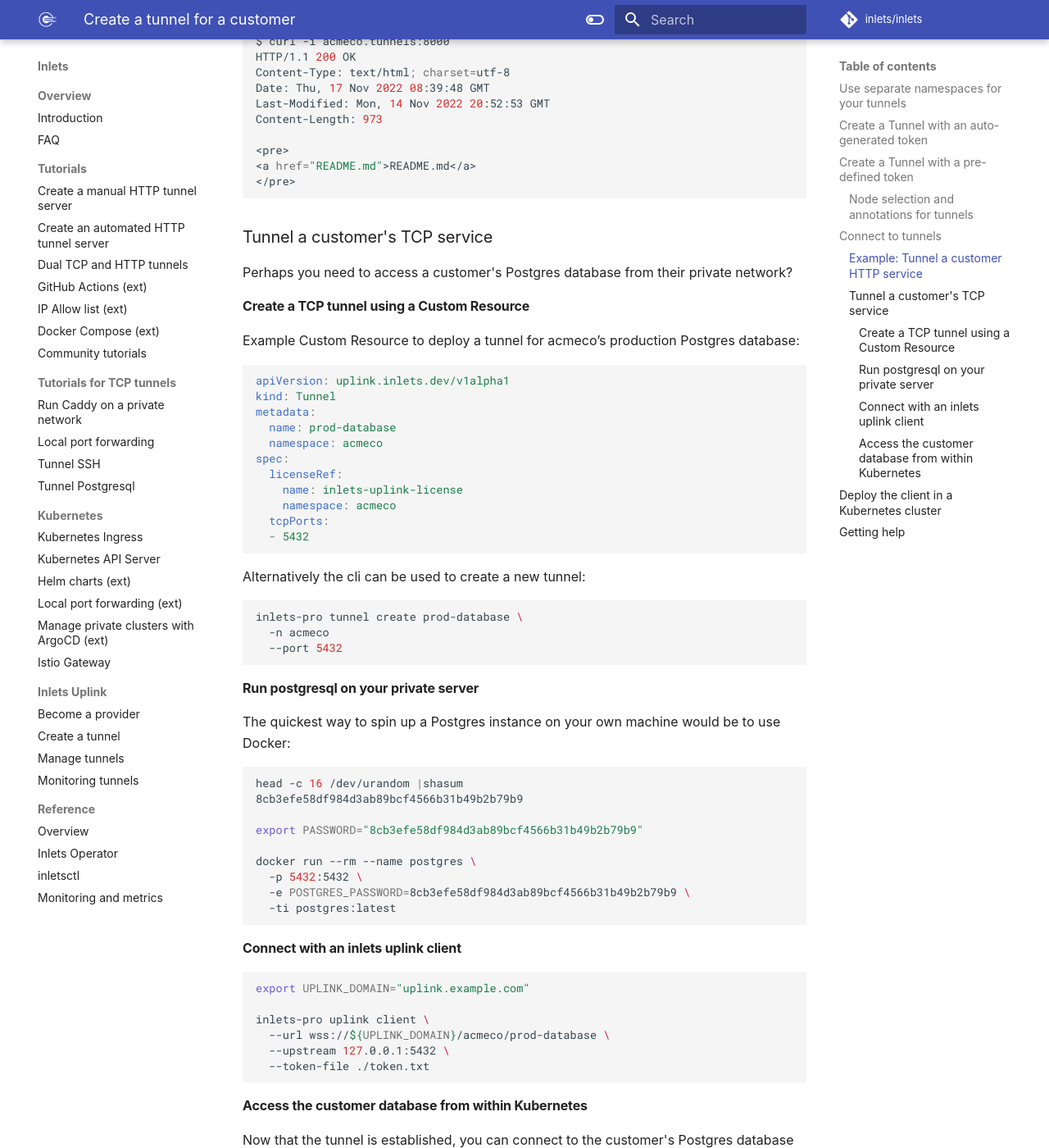
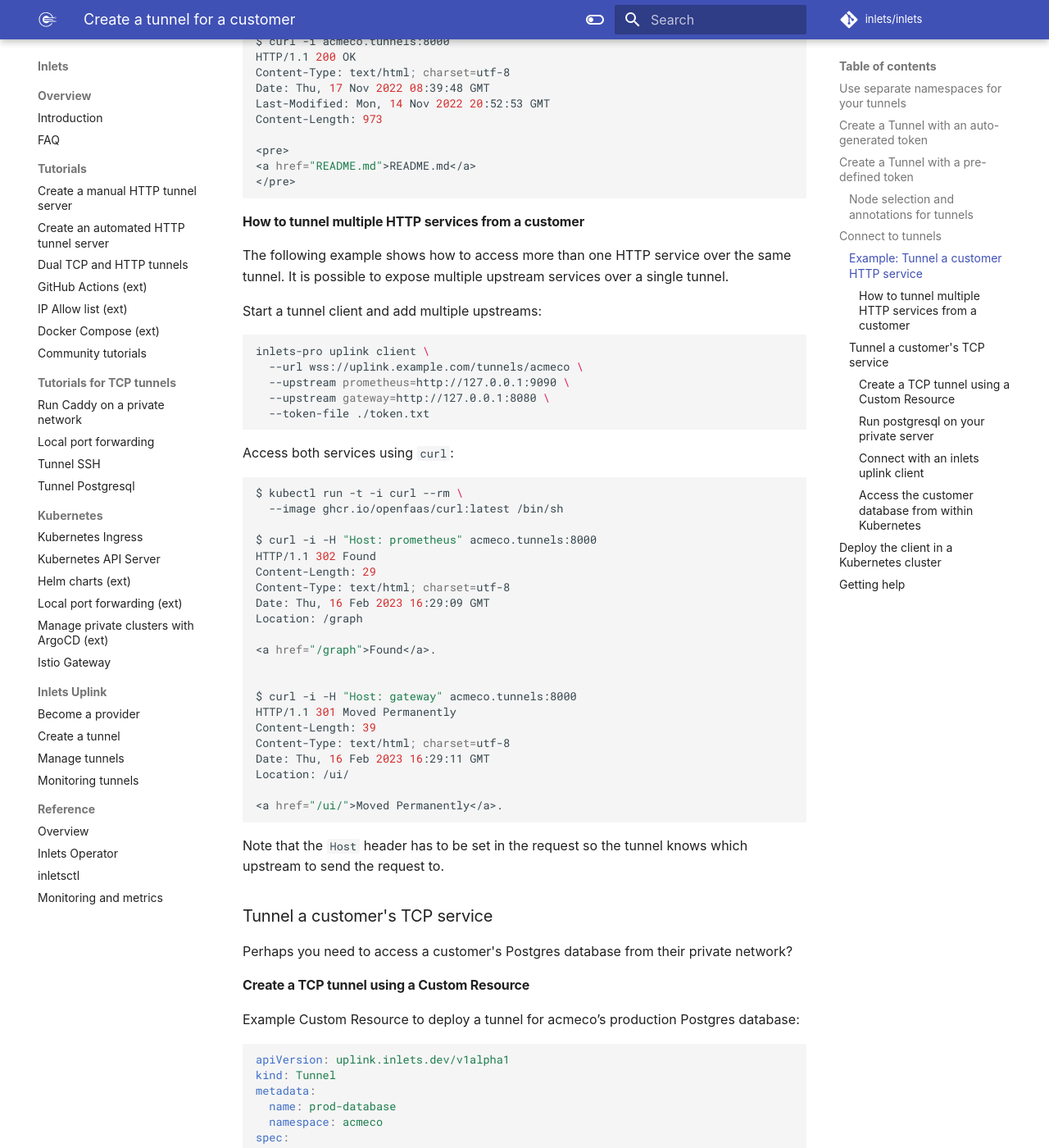
Before and after one commit to inlets/docs.inlets.dev, an MkDocs documentation site: the page built from docs/uplink/create-tunnels.md, in a window 1280 px wide and 1400 px high, scrolled down 4505 px. Shown: the whole window at 82% size. Built offline with MkDocs 1.6.1 and Material for MkDocs 9.7.7, drawn with Linux system fonts in a browser that asks for light colours; some web fonts are replaced.

Commit message:
Add example for multiple HTTP upstreams
Signed-off-by: Han Verstraete (OpenFaaS Ltd) <han@openfaas.com>

````diff
--- a/docs/uplink/create-tunnels.md
+++ b/docs/uplink/create-tunnels.md
@@ -230,6 +230,49 @@
 </pre>
 ```
 
+#### How to tunnel multiple HTTP services from a customer
+
+The following example shows how to access more than one HTTP service over the same tunnel. It is possible to expose multiple upstream services over a single tunnel.
+
+Start a tunnel client and add multiple upstreams:
+
+```bash
+inlets-pro uplink client \
+  --url wss://uplink.example.com/tunnels/acmeco \
+  --upstream prometheus=http://127.0.0.1:9090 \
+  --upstream gateway=http://127.0.0.1:8080 \
+  --token-file ./token.txt
+
+```
+
+Access both services using `curl`:
+
+```bash
+$ kubectl run -t -i curl --rm \
+  --image ghcr.io/openfaas/curl:latest /bin/sh
+
+$ curl -i -H "Host: prometheus" acmeco.tunnels:8000
+HTTP/1.1 302 Found
+Content-Length: 29
+Content-Type: text/html; charset=utf-8
+Date: Thu, 16 Feb 2023 16:29:09 GMT
+Location: /graph
+
+<a href="/graph">Found</a>.
+
+
+$ curl -i -H "Host: gateway" acmeco.tunnels:8000
+HTTP/1.1 301 Moved Permanently
+Content-Length: 39
+Content-Type: text/html; charset=utf-8
+Date: Thu, 16 Feb 2023 16:29:11 GMT
+Location: /ui/
+
+<a href="/ui/">Moved Permanently</a>.
+```
+
+Note that the `Host` header has to be set in the request so the tunnel knows which upstream to send the request to.
+
 ### Tunnel a customer's TCP service
 
 Perhaps you need to access a customer's Postgres database from their private network?
````
